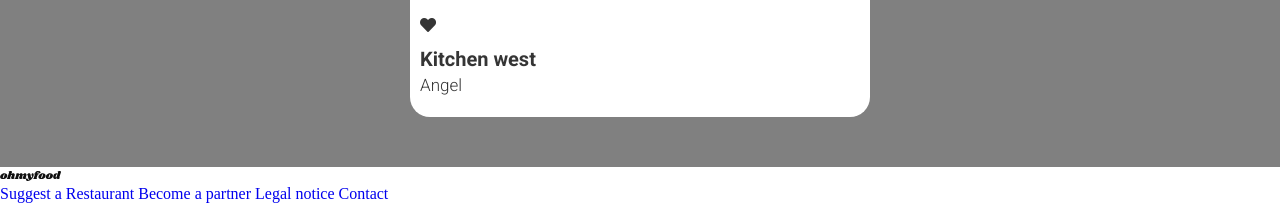
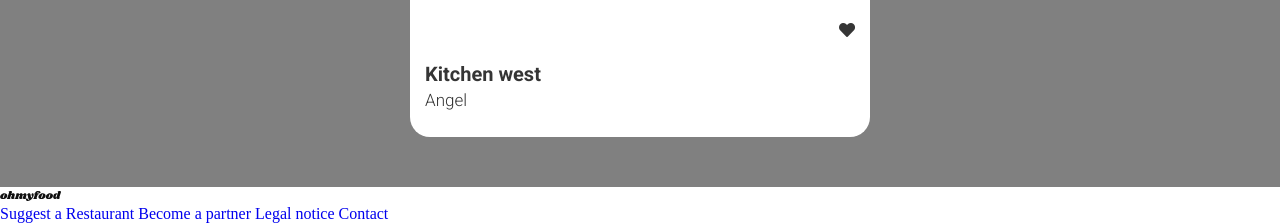
Before and after one commit to cireennyl/PROJ.3ohMyFood, a website: page index.html in a window 1280 px wide. Shown: the part 997-1220 px from the top of the page. Drawn offline with nearby package versions, Linux system fonts and the light colour scheme; files that its build step writes are made by us from their sources; files whose address does not match are found by name; a web font is replaced by a local one.

Commit message:
align card icon to the top right of the card content

```diff
--- a/sass/_card.scss
+++ b/sass/_card.scss
@@ -29,8 +29,8 @@
 }
 
 .card-content {
-    padding: 5px 10px;
-
+    margin: 0%;
+    padding: 10px 15px;
 }
 
 
@@ -50,27 +50,33 @@
 }
 
 .heart-icon {
-    display: flex;
-    justify-content: flex-start;
+    position: relative;
+
 }
 
 /**********
 .heart-icon {
     height: 53px;
     width: 43px;
+        min-width: 100px;
     border: 1px solid var($bg-grey);
     justify-content: right;
     align-items: flex-end;
 }
 *********/
 .fa-heart {
-    min-width: 100px;
-    padding: 10px;
+    display: flex;
+    justify-content: flex-start;
+    padding-top: 0;
+    padding: 15px;
     justify-content: right;
-    align-items: flex-end;
+    border: 2px solid var($bg-grey);
+
 }
 
 .heart-icon::before {
+    height: 53px;
+    width: 43px;
     background-color: $gradient-bgcolor;
 }
 
--- a/sass/_navbar.scss
+++ b/sass/_navbar.scss
@@ -57,10 +57,12 @@
 
 .location-input {
     border-style: none;
+    color: transparent;
     font-family: Roboto;
     font-size: large;
     border-radius: 0;
     $primaryColor: #9356DC;
+
 }
 
 .loc-search {
```
Also changed, not shown: css/styles.css, 1 other file.
